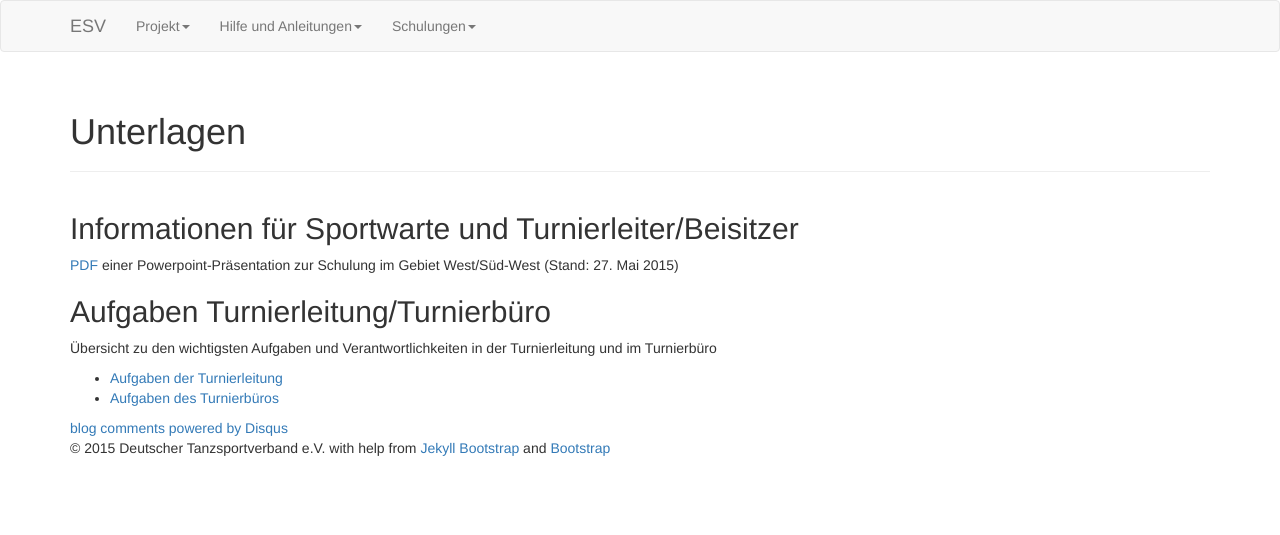
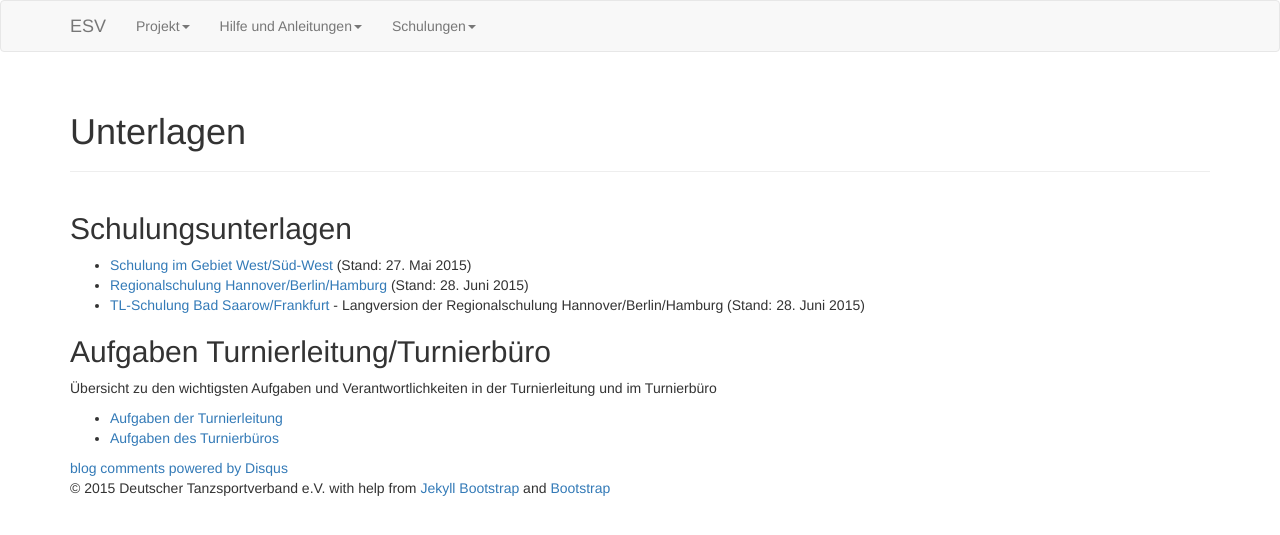
Before and after one commit to tanzsport/esv-faq, a Jekyll site: the page built from schulungen/unterlagen.md, in a window 1280 px wide. Shown: the top 535 px of the page. Built offline with Jekyll 4.4.1, drawn with Linux system fonts in a browser that asks for light colours; nearby versions of some CDN libraries; library files that are not in the unit come from our copies; comment, search, counter and statistics services are not loaded.

Commit message:
Schulungsunterlagen aktualisiert.

```diff
--- a/schulungen/unterlagen.md
+++ b/schulungen/unterlagen.md
@@ -7,9 +7,11 @@ comments: true
 ---
 {% include JB/setup %}
 
-## Informationen für Sportwarte und Turnierleiter/Beisitzer ##
+## Schulungsunterlagen ##
 
-[PDF](../download/schulungen/unterlagen/Informationen_SportwarteTLBS.pdf) einer Powerpoint-Präsentation zur Schulung im Gebiet West/Süd-West (Stand: 27. Mai 2015)
+* [Schulung im Gebiet West/Süd-West](../download/schulungen/unterlagen/Informationen_SportwarteTLBS.pdf) (Stand: 27. Mai 2015)
+* [Regionalschulung Hannover/Berlin/Hamburg](../download/schulungen/unterlagen/Regionalschulung_Hannover_Berlin_Hamburg.pdf) (Stand: 28. Juni 2015)
+* [TL-Schulung Bad Saarow/Frankfurt](../download/schulungen/unterlagen/TL-Schulung_BadSaarow_Frankfurt.pdf) - Langversion der Regionalschulung Hannover/Berlin/Hamburg (Stand: 28. Juni 2015)
 
 ## Aufgaben Turnierleitung/Turnierbüro ##
 
```
Also changed, not shown: index.md (+1 -0 lines), 2 other files.
